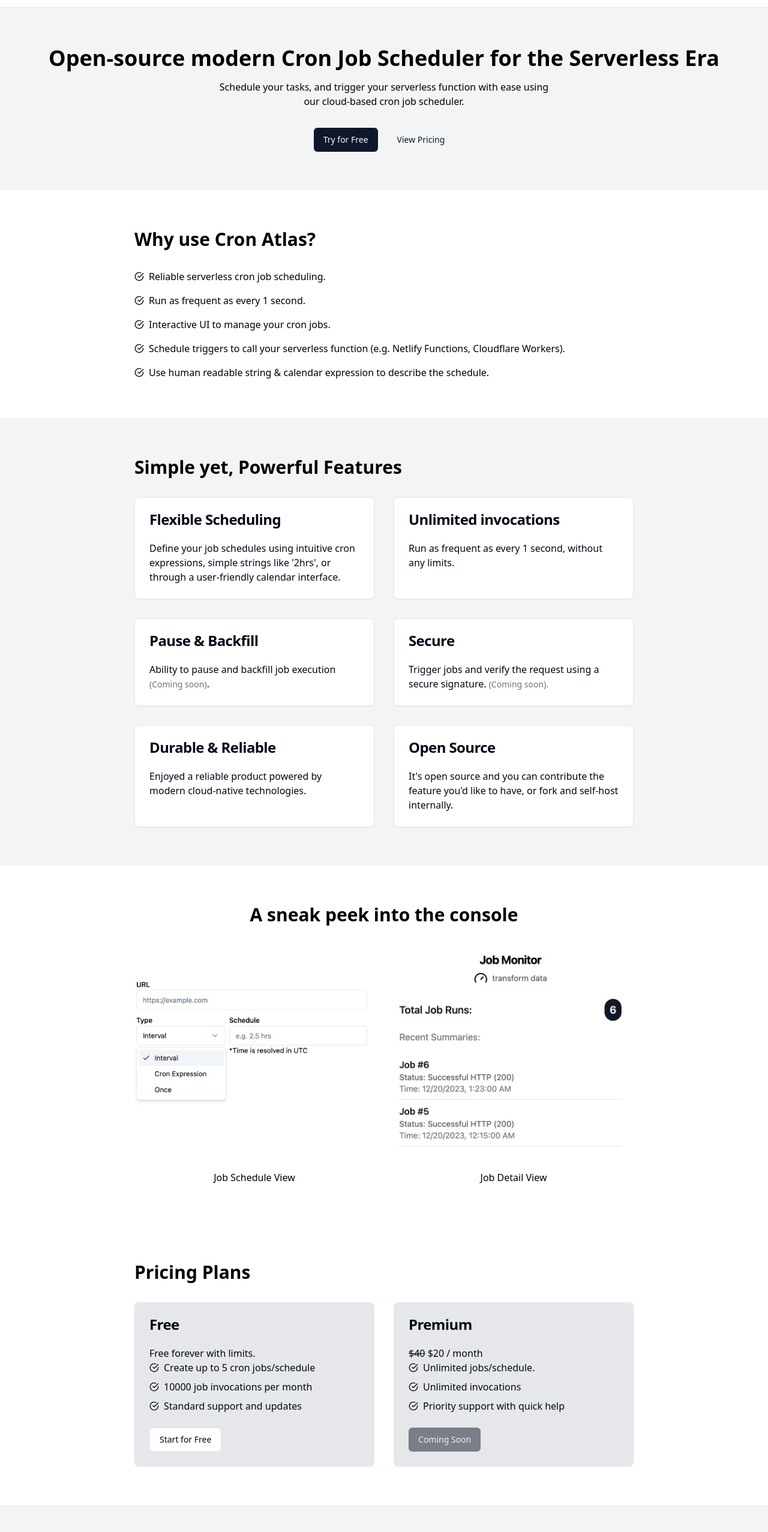
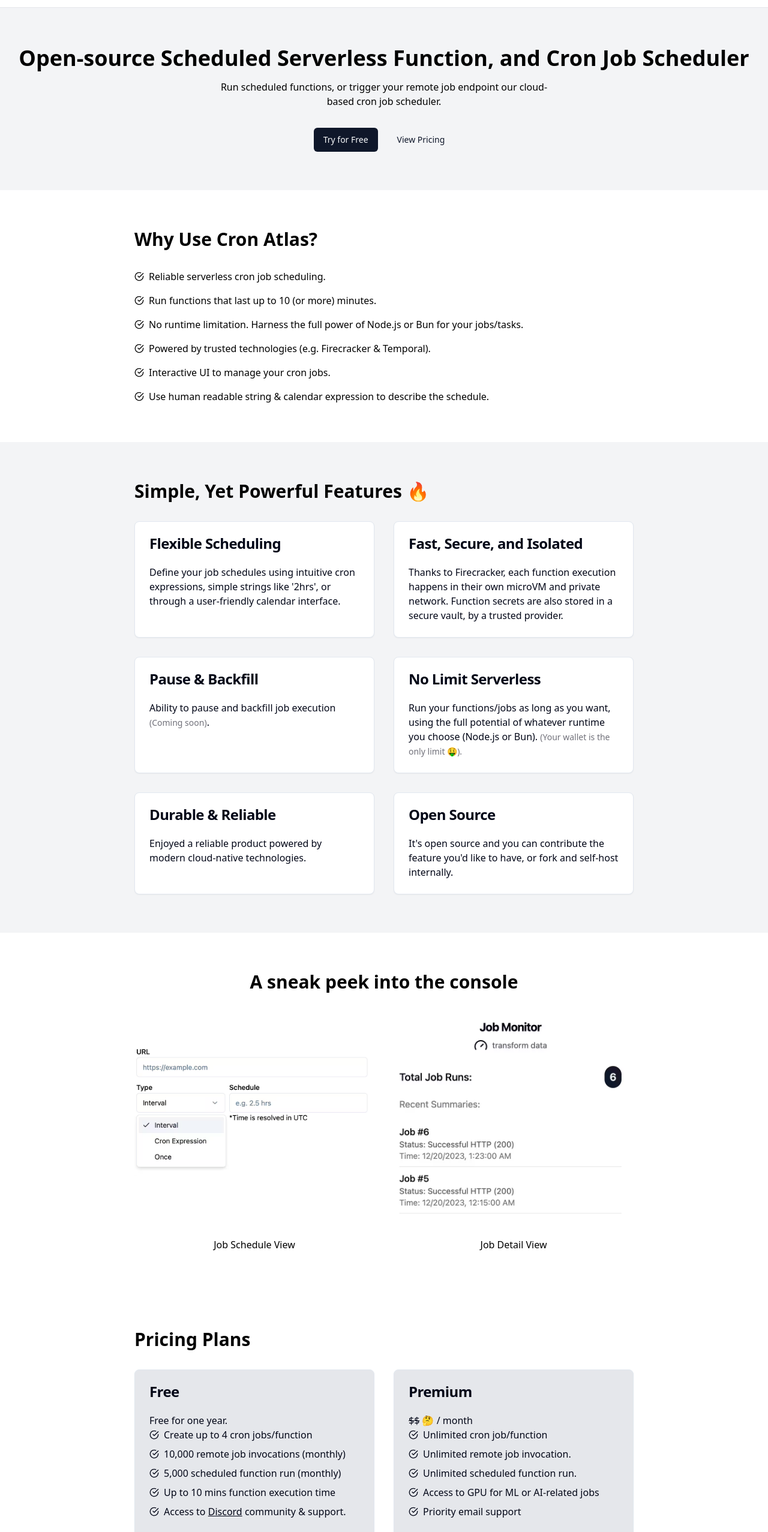
Before and after one commit to pmbanugo/cron-atlas, a React (Vite) app in the folder apps/website/: page / in a window 1280 px wide. Shown: the part 60-2614 px from the top of the page at 60% size. Built offline with nearby package versions, Linux system fonts and the light colour scheme.

Commit message:
website: change copy

```diff
--- a/apps/website/index.html
+++ b/apps/website/index.html
@@ -4,16 +4,16 @@
     <meta charset="UTF-8" />
     <link rel="icon" type="image/svg+xml" href="/logo.svg" />
     <meta name="viewport" content="width=device-width, initial-scale=1.0" />
-    <title>Cron Atlas - modern cron job scheduler for serverless apps</title>
+    <title>Cron Atlas - scheduled serverless function, a.k.a cron jobs</title>
     <meta
       name="description"
-      content="Schedule your tasks, and trigger your serverless function with ease using our cloud-based cron job scheduler."
+      content="Schedule your tasks, and run serverless functions on a schedule."
     />
     <meta name="robots" content="index,follow" />
-    <meta property="og:title" content="serverless cron job scheduler" />
+    <meta property="og:title" content="scheduled serverless function/job " />
     <meta
       property="og:description"
-      content="schedule serverless jobs & API trigger"
+      content="schedule serverless function/job"
     />
     <meta property="og:image" content="/app-og.avif" />
     <meta property="og:url" content="https://cronatlas.com/" />
--- a/apps/website/package.json
+++ b/apps/website/package.json
@@ -13,7 +13,7 @@
     "@radix-ui/react-slot": "^1.0.2",
     "class-variance-authority": "^0.7.0",
     "clsx": "^2.0.0",
-    "lucide-react": "^0.294.0",
+    "lucide-react": "^0.321.0",
     "react": "^18.2.0",
     "react-dom": "^18.2.0",
     "tailwind-merge": "^2.1.0",
@@ -21,11 +21,11 @@
   },
   "devDependencies": {
     "@types/node": "^20.10.5",
-    "@types/react": "^18.2.45",
+    "@types/react": "^18.2.51",
     "@types/react-dom": "^18.2.18",
     "@typescript-eslint/eslint-plugin": "^6.14.0",
     "@typescript-eslint/parser": "^6.14.0",
-    "@vitejs/plugin-react-swc": "^3.5.0",
+    "@vitejs/plugin-react-swc": "^3.6.0",
     "autoprefixer": "^10.4.16",
     "eslint": "^8.56.0",
     "eslint-plugin-react-hooks": "^4.6.0",
--- a/apps/website/src/pages/home.tsx
+++ b/apps/website/src/pages/home.tsx
@@ -24,11 +24,11 @@
       </nav>
       <header className="text-center py-16">
         <h2 className="text-4xl font-bold mb-4">
-          Open-source modern Cron Job Scheduler for the Serverless Era
+          Open-source Scheduled Serverless Function, and Cron Job Scheduler
         </h2>
         <p className="max-w-xl mx-auto mb-8">
-          Schedule your tasks, and trigger your serverless function with ease
-          using our cloud-based cron job scheduler.
+          Run scheduled functions, or trigger your remote job endpoint our
+          cloud-based cron job scheduler.
         </p>
         <div className="flex justify-center gap-4">
           <Button asChild>
@@ -41,7 +41,7 @@
       </header>
       <section className="bg-white py-16">
         <div className="max-w-4xl mx-auto px-8">
-          <h3 className="text-3xl font-bold mb-8">Why use Cron Atlas?</h3>
+          <h3 className="text-3xl font-bold mb-8">Why Use Cron Atlas?</h3>
           <ul className="list-none space-y-4 pl-0">
             <li className="flex items-start space-x-2">
               <CheckCircle className="w-4 h-4 mt-1" />
@@ -49,18 +49,24 @@
             </li>
             <li className="flex items-start space-x-2">
               <CheckCircle className="w-4 h-4 mt-1" />
-              <span>Run as frequent as every 1 second.</span>
+              <span>Run functions that last up to 10 (or more) minutes.</span>
+            </li>
+            <li className="flex items-start space-x-2">
+              <CheckCircle className="w-4 h-4 mt-1" />
+              <span>
+                No runtime limitation. Harness the full power of Node.js or Bun
+                for your jobs/tasks.
+              </span>
+            </li>
+            <li className="flex items-start space-x-2">
+              <CheckCircle className="w-4 h-4 mt-1" />
+              <span>
+                Powered by trusted technologies (e.g. Firecracker & Temporal).
+              </span>
             </li>
             <li className="flex items-start space-x-2">
               <CheckCircle className="w-4 h-4 mt-1" />
               <span>Interactive UI to manage your cron jobs.</span>
-            </li>
-            <li className="flex items-start space-x-2">
-              <CheckCircle className="w-4 h-4 mt-1" />
-              <span>
-                Schedule triggers to call your serverless function (e.g. Netlify
-                Functions, Cloudflare Workers).
-              </span>
             </li>
             <li className="flex items-start space-x-2">
               <CheckCircle className="w-4 h-4 mt-1" />
@@ -75,7 +81,7 @@
       <section className="py-16">
         <div className="max-w-4xl mx-auto px-8">
           <h3 className="text-3xl font-bold mb-8">
-            Simple yet, Powerful Features
+            Simple, Yet Powerful Features 🔥
           </h3>
           <div className="grid grid-cols-1 md:grid-cols-2 gap-8">
             <Card className="w-full">
@@ -90,10 +96,12 @@
             </Card>
             <Card className="w-full">
               <CardHeader>
-                <CardTitle>Unlimited invocations</CardTitle>
+                <CardTitle>Fast, Secure, and Isolated</CardTitle>
               </CardHeader>
               <CardContent>
-                Run as frequent as every 1 second, without any limits.
+                Thanks to Firecracker, each function execution happens in their
+                own microVM and private network. Function secrets are also
+                stored in a secure vault, by a trusted provider.
               </CardContent>
             </Card>
             <Card className="w-full">
@@ -107,11 +115,14 @@
             </Card>
             <Card className="w-full">
               <CardHeader>
-                <CardTitle>Secure</CardTitle>
+                <CardTitle>No Limit Serverless</CardTitle>
               </CardHeader>
               <CardContent>
-                Trigger jobs and verify the request using a secure signature.{" "}
-                <span className="text-sm text-zinc-500">(Coming soon).</span>
+                Run your functions/jobs as long as you want, using the full
+                potential of whatever runtime you choose (Node.js or Bun).{" "}
+                <span className="text-sm text-zinc-500">
+                  (Your wallet is the only limit 🤑).
+                </span>
               </CardContent>
             </Card>
             <Card className="w-full">
@@ -181,19 +192,36 @@
                 <CardTitle>Free</CardTitle>
               </CardHeader>
               <CardContent>
-                <p>Free forever with limits.</p>
+                <p>Free for one year.</p>
                 <ul className="list-none space-y-2 pl-0">
                   <li className="flex items-center space-x-2">
                     <CheckCircle className="w-4 h-4" />
-                    <span>Create up to 5 cron jobs/schedule</span>
+                    <span>Create up to 4 cron jobs/function</span>
                   </li>
                   <li className="flex items-center space-x-2">
                     <CheckCircle className="w-4 h-4" />
-                    <span>10000 job invocations per month</span>
+                    <span>10,000 remote job invocations (monthly)</span>
                   </li>
                   <li className="flex items-center space-x-2">
                     <CheckCircle className="w-4 h-4" />
-                    <span>Standard support and updates</span>
+                    <span>5,000 scheduled function run (monthly)</span>
+                  </li>
+                  <li className="flex items-center space-x-2">
+                    <CheckCircle className="w-4 h-4" />
+                    <span>Up to 10 mins function execution time</span>
+                  </li>
+                  <li className="flex items-center space-x-2">
+                    <CheckCircle className="w-4 h-4" />
+                    <span>
+                      Access to{" "}
+                      <a
+                        href="https://discord.gg/ph45BEUN"
+                        className="underline"
+                      >
+                        Discord
+                      </a>{" "}
+                      community & support.
+                    </span>
                   </li>
                 </ul>
               </CardContent>
@@ -209,20 +237,28 @@
               </CardHeader>
               <CardContent>
                 <p>
-                  <span className="line-through">$40</span> $20 / month
+                  <span className="line-through">$$</span> 🤔 / month
                 </p>
                 <ul className="list-none space-y-2 pl-0">
                   <li className="flex items-center space-x-2">
                     <CheckCircle className="w-4 h-4" />
-                    <span>Unlimited jobs/schedule.</span>
+                    <span>Unlimited cron job/function</span>
                   </li>
                   <li className="flex items-center space-x-2">
                     <CheckCircle className="w-4 h-4" />
-                    <span>Unlimited invocations</span>
+                    <span>Unlimited remote job invocation.</span>
                   </li>
                   <li className="flex items-center space-x-2">
                     <CheckCircle className="w-4 h-4" />
-                    <span>Priority support with quick help</span>
+                    <span>Unlimited scheduled function run.</span>
+                  </li>
+                  <li className="flex items-center space-x-2">
+                    <CheckCircle className="w-4 h-4" />
+                    <span>Access to GPU for ML or AI-related jobs</span>
+                  </li>
+                  <li className="flex items-center space-x-2">
+                    <CheckCircle className="w-4 h-4" />
+                    <span>Priority email support</span>
                   </li>
                 </ul>
               </CardContent>
```
Also changed, not shown: 1 other file (tests, documents, lock files or other folders).
